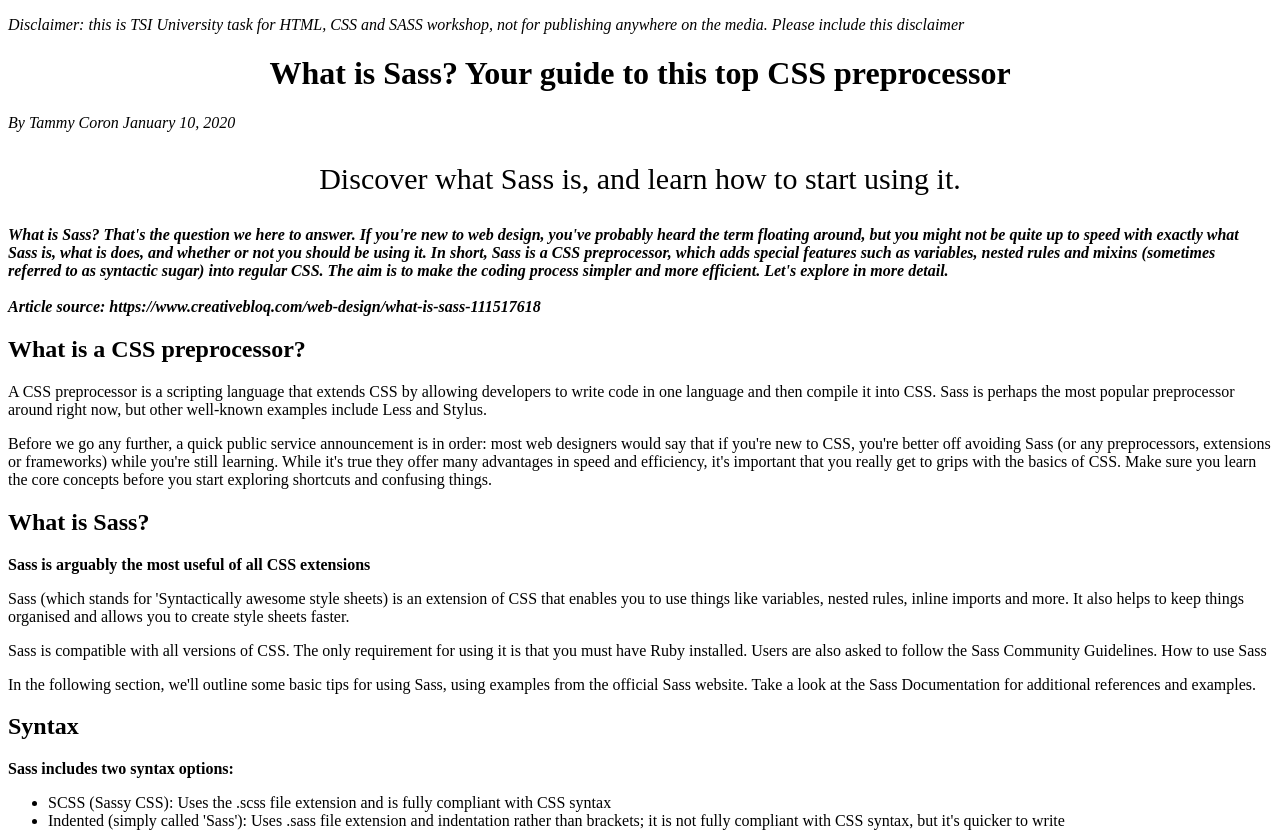
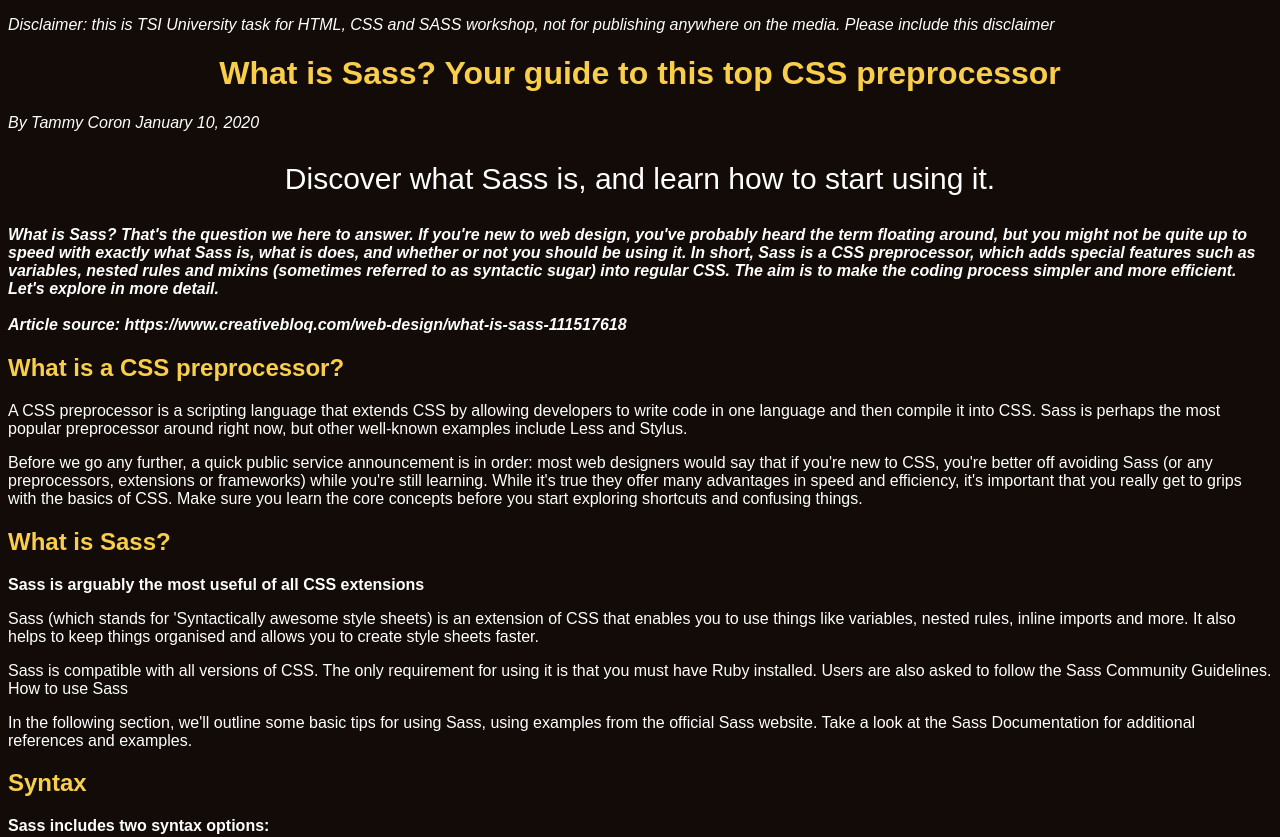
Before and after one commit to gr33nb3rry/_html_workshop, a plain HTML site: page css_workshop.html in a window 1280 px wide. Shown: the top 837 px of the page. Drawn offline with Linux system fonts and the light colour scheme; a script that the page names is missing.

Commit message:
Update styles.css

```diff
--- a/css/styles.css
+++ b/css/styles.css
@@ -1,6 +1,21 @@
+body {
+    background-color: #120B07;
+}
 .bigger_paragraph {
     font-size: 30px;
 }
 .centered {
     text-align: center;
 }
+h1 {
+    color: #f9ce4a;
+    font-family: 'Arial', sans-serif;
+}
+h2 {
+    color: #f9ce4a;
+    font-family: 'Arial', sans-serif;
+}
+p, li {
+    font-family: 'Arial', sans-serif;
+    color: white;
+}
```
